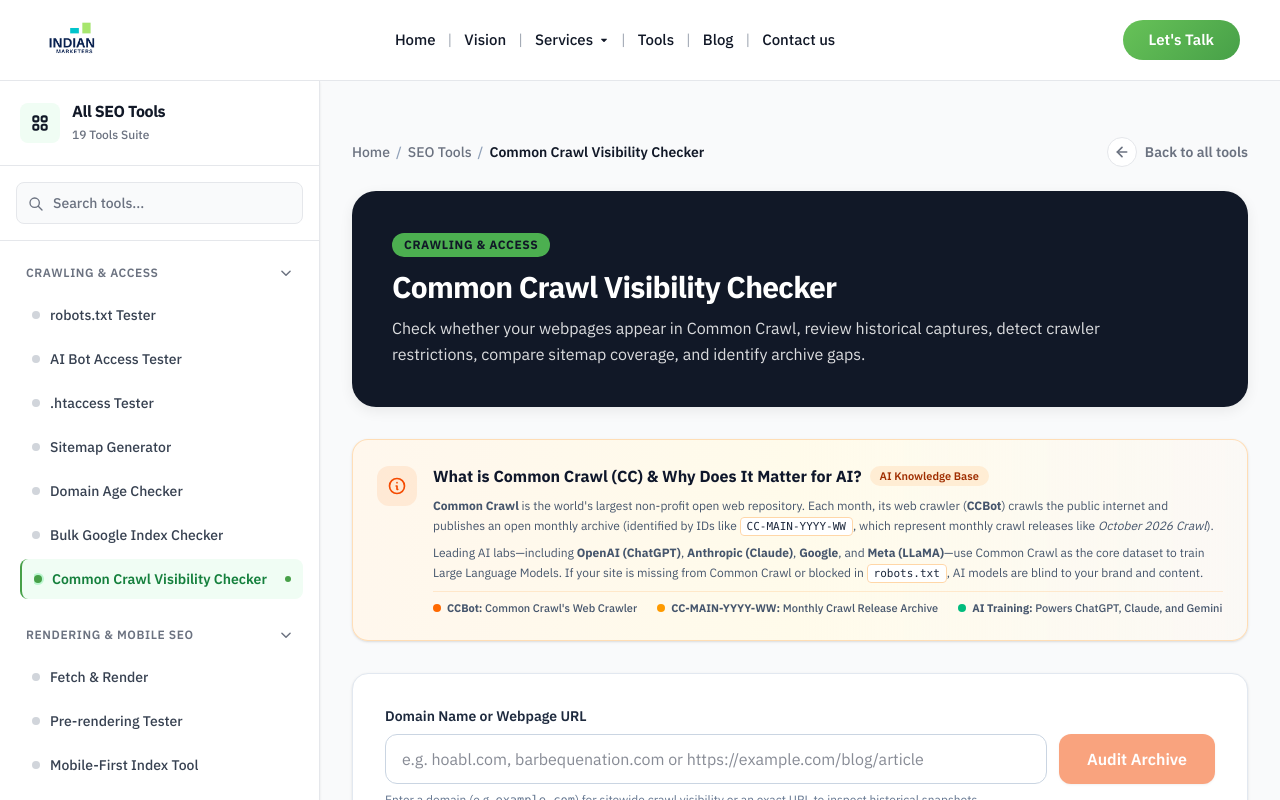
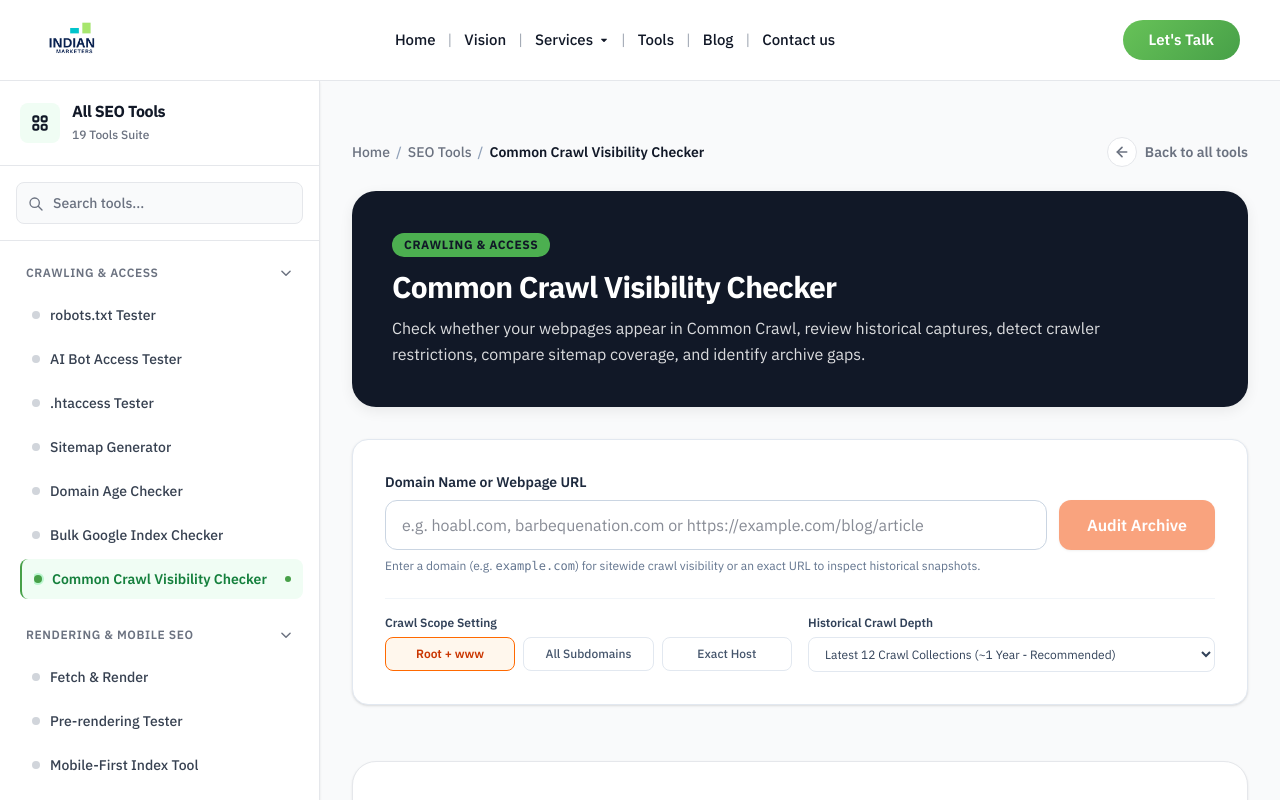
Before and after one commit to HJhaRSh/SEO-Tools, a Next.js app in the folder frontend/: page /tools/common-crawl-checker in a window 1280 px wide. Shown: the top 800 px of the page. Built offline with nearby package versions, Linux system fonts and the light colour scheme.

Commit message:
fix(tool-19): remove top educational guide banner from Common Crawl checker

```diff
--- a/frontend/src/app/tools/common-crawl-checker/CommonCrawlClient.tsx
+++ b/frontend/src/app/tools/common-crawl-checker/CommonCrawlClient.tsx
@@ -290,47 +290,6 @@ export default function CommonCrawlClient() {
 
   return (
     <div className="space-y-8">
-      {/* Educational Guide: What is Common Crawl & CCBot? */}
-      <div className="bg-gradient-to-r from-orange-50 via-amber-50 to-orange-50/40 rounded-2xl border border-orange-200/80 p-5 md:p-6 shadow-sm">
-        <div className="flex flex-col sm:flex-row items-start gap-4">
-          <div className="w-10 h-10 rounded-xl bg-orange-500/10 text-orange-600 flex items-center justify-center shrink-0 mt-0.5">
-            <svg className="w-5 h-5" fill="none" stroke="currentColor" viewBox="0 0 24 24">
-              <path strokeLinecap="round" strokeLinejoin="round" strokeWidth={2} d="M13 16h-1v-4h-1m1-4h.01M21 12a9 9 0 11-18 0 9 9 0 0118 0z" />
-            </svg>
-          </div>
-          <div className="space-y-2 flex-1">
-            <div className="flex flex-wrap items-center gap-2">
-              <h2 className="text-base font-bold text-slate-900">
-                What is Common Crawl (CC) & Why Does It Matter for AI?
-              </h2>
-              <span className="px-2.5 py-0.5 text-[11px] font-semibold bg-orange-100 text-orange-800 rounded-full">
-                AI Knowledge Base
-              </span>
-            </div>
-            <p className="text-xs text-slate-600 leading-relaxed">
-              <strong>Common Crawl</strong> is the world&apos;s largest non-profit open web repository. Each month, its web crawler (<strong>CCBot</strong>) crawls the public internet and publishes an open monthly archive (identified by IDs like <code className="font-mono bg-white px-1.5 py-0.5 rounded border border-orange-200 text-slate-800 text-[11px]">CC-MAIN-YYYY-WW</code>, which represent monthly crawl releases like <em>October 2026 Crawl</em>).
-            </p>
-            <p className="text-xs text-slate-600 leading-relaxed">
-              Leading AI labs—including <strong>OpenAI (ChatGPT)</strong>, <strong>Anthropic (Claude)</strong>, <strong>Google</strong>, and <strong>Meta (LLaMA)</strong>—use Common Crawl as the core dataset to train Large Language Models. If your site is missing from Common Crawl or blocked in <code className="font-mono bg-white px-1.5 py-0.5 rounded border border-orange-200 text-slate-800 text-[11px]">robots.txt</code>, AI models are blind to your brand and content.
-            </p>
-            <div className="pt-2 flex flex-wrap gap-x-5 gap-y-1.5 text-[11px] text-slate-600 font-medium border-t border-orange-200/50 mt-1">
-              <span className="flex items-center gap-1.5">
-                <span className="w-2 h-2 rounded-full bg-orange-500"></span>
-                <span><strong>CCBot:</strong> Common Crawl&apos;s Web Crawler</span>
-              </span>
-              <span className="flex items-center gap-1.5">
-                <span className="w-2 h-2 rounded-full bg-amber-500"></span>
-                <span><strong>CC-MAIN-YYYY-WW:</strong> Monthly Crawl Release Archive</span>
-              </span>
-              <span className="flex items-center gap-1.5">
-                <span className="w-2 h-2 rounded-full bg-emerald-500"></span>
-                <span><strong>AI Training:</strong> Powers ChatGPT, Claude, and Gemini</span>
-              </span>
-            </div>
-          </div>
-        </div>
-      </div>
-
       {/* Search & Audit Form */}
       <div className="bg-white rounded-2xl shadow-sm border border-slate-200 p-6 md:p-8">
         <form onSubmit={handleAudit} className="space-y-6">
```
